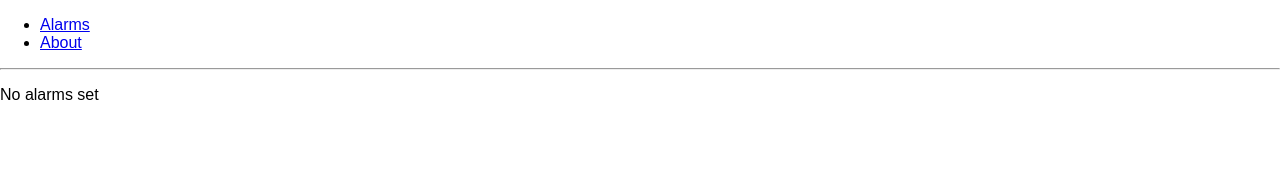
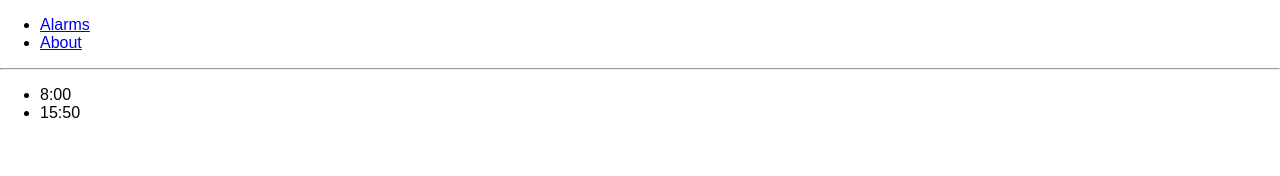
Before and after one commit to dimapaloskin/alarm-typical-react, a React (Create React App) app: page / in a window 1280 px wide. Shown: the top 176 px of the page. Built offline with nearby package versions, Linux system fonts and the light colour scheme.

Commit message:
Route to container

```diff
--- a/src/App.js
+++ b/src/App.js
@@ -5,7 +5,7 @@ import {
   Link
 } from 'react-router-dom';
 
-import AlarmList from './components/AlarmList';
+import AlarmsPage from './containers/AlarmsPage';
 import About from './components/About';
 import './App.css';
 
@@ -21,7 +21,7 @@ class App extends Component {
 
           <hr/>
 
-          <Route exact path="/" component={AlarmList} />
+          <Route exact path="/" component={AlarmsPage} />
           <Route path="/about" component={About} />
         </div>
       </Router>
```
